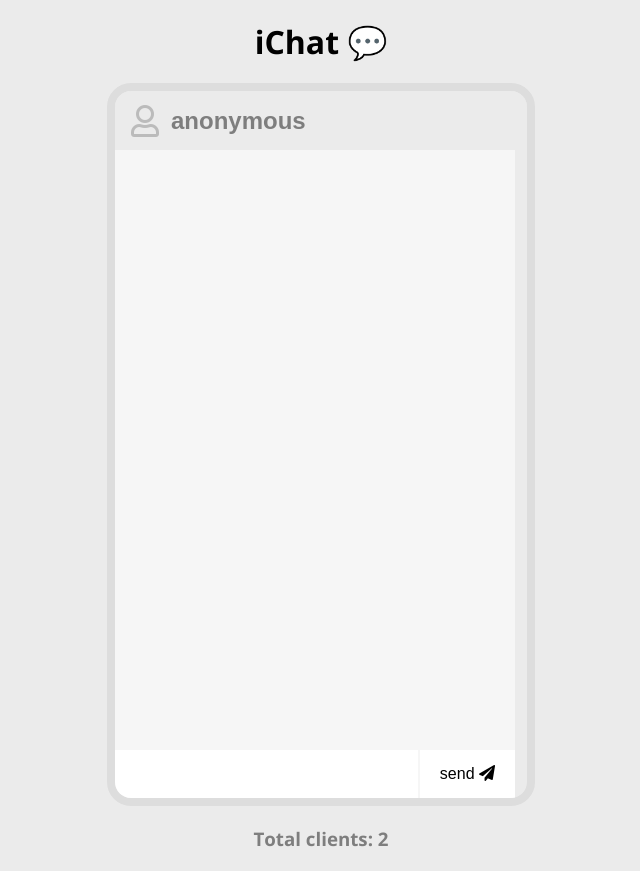
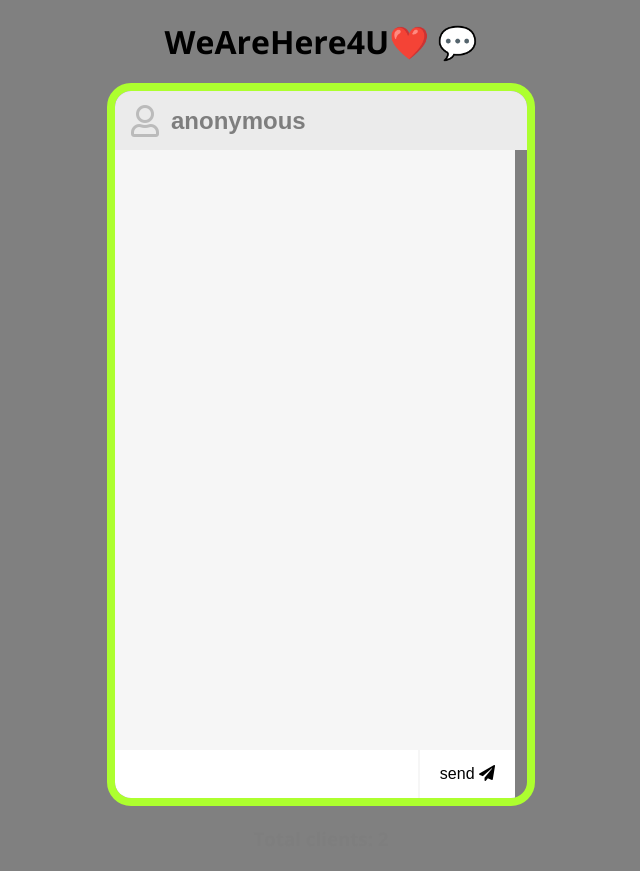
Before and after one commit to Ancha2003/CalmDown, a website: page chatSupport/public/index.html in a window 1280 px wide. Shown: the whole page, without its empty margins (319-959 px from the left). Drawn offline with nearby package versions, Linux system fonts and the light colour scheme; no server answers.

Commit message:
Talking Support Integration
Little CSS changes

```diff
--- a/chatSupport/public/index.html
+++ b/chatSupport/public/index.html
@@ -10,10 +10,10 @@
       crossorigin="anonymous"
     />
     <link rel="stylesheet" href="style.css" />
-    <title>Chat app</title>
+    <title>We Are here for you</title>
   </head>
   <body>
-    <h1 class="title">iChat 💬</h1>
+    <h1 class="title">WeAreHere4U❤️ 💬</h1>
     <div class="main">
       <div class="name">
         <span><i class="far fa-user"></i></span>
--- a/chatSupport/public/style.css
+++ b/chatSupport/public/style.css
@@ -15,7 +15,8 @@ body {
   align-items: center; */
   display: grid;
   place-items: center;
-  background-color: #ebebeb;
+  /* background-color: #ebebeb; */
+  background-color: gray;
 }
 
 .title {
@@ -23,7 +24,7 @@ body {
 }
 
 .main {
-  border: 8px solid #dddddd;
+  border: 8px solid greenyellow;
   border-radius: 24px;
   overflow: hidden;
 }
```
Also changed, not shown: html/talkingTherapy.html (+1 -1 lines), index.html (+2 -2 lines).
